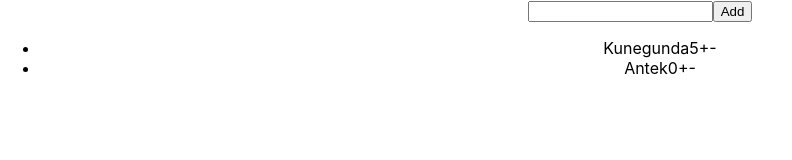
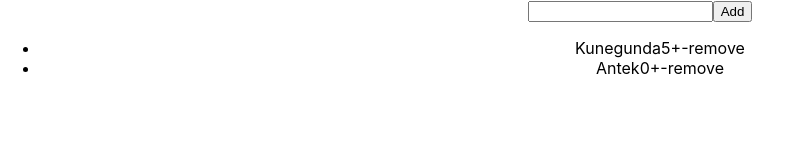
Before and after one commit to MaciekSznu/32_6_scorekeeper, a React (Create React App) app: page / in a window 1280 px wide. Shown: the top 160 px of the page, without its empty margins (0-792 px from the left). Built offline with nearby package versions, Linux system fonts and the light colour scheme.

Commit message:
Add PlayerRemove functionality

```diff
--- a/src/App.js
+++ b/src/App.js
@@ -40,11 +40,17 @@ class App extends React.Component {
     })
   }
 
+  onPlayerRemove = (playerIndex) => {
+    this.setState({
+      players: this.state.players.filter((player, index) => index !== playerIndex)
+    });
+  };
+
   render() {
     return (
       <div className="App">
         <AddPlayer onPlayerAdd={this.onPlayerAdd} />
-        <PlayersList players={this.state.players} onScoreUpdate={this.onScoreUpdate} />
+        <PlayersList players={this.state.players} onScoreUpdate={this.onScoreUpdate} onPlayerRemove={this.onPlayerRemove} />
       </div>
     );
   }
--- a/src/components/Player/Player.js
+++ b/src/components/Player/Player.js
@@ -7,6 +7,7 @@ const Player = (props) => (
     <span className="Player__score">{props.score}</span>
     <span className="Player__button" onClick={() => props.onPlayerScoreChange(1)} >+</span>
     <span className="Player__button" onClick={() => props.onPlayerScoreChange(-1)} >-</span>
+    <span className="Player__button" onClick={() => props.onPlayerRemove()} >remove</span>
   </li>
 );
 
--- a/src/components/PlayersList/PlayersList.js
+++ b/src/components/PlayersList/PlayersList.js
@@ -11,6 +11,7 @@ const PlayersList = (props) => (
         score={player.score}
         // each time when +/- button is pressed in Player component onPlayerScoreChange function is executed, info about points and palyer key is transeferd to App component with onScoreUpdate function
         onPlayerScoreChange={(points) => props.onScoreUpdate(i,points)}
+        onPlayerRemove={() => props.onPlayerRemove(i)}
       />)
     )}
   </ul>
```
